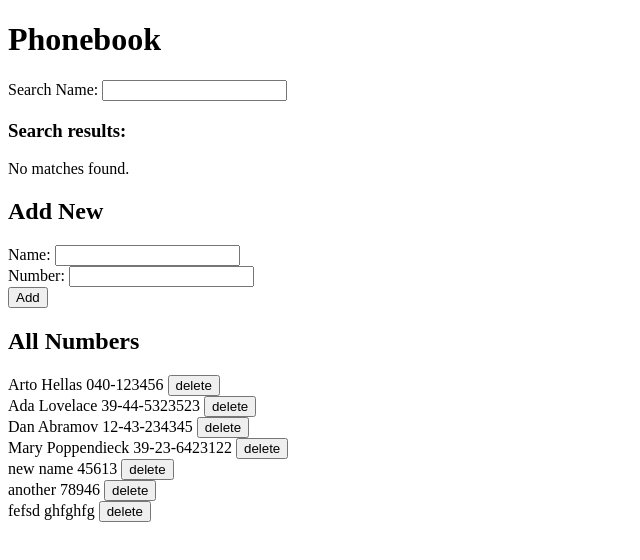
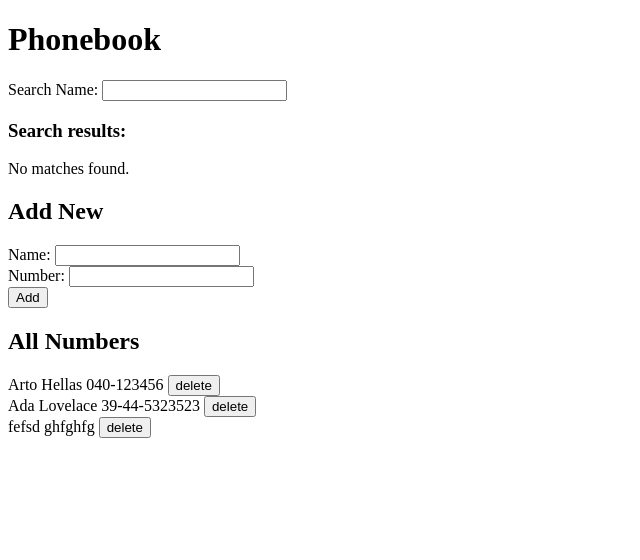
Before and after one commit to Rehnyk/Full-Stack-Open, a React (Vite) app in the folder part2/2-phonebook/: page / in a window 1280 px wide. Shown: the top 560 px of the page, without its empty margins (0-640 px from the left). Built offline with nearby package versions, Linux system fonts and the light colour scheme; data requests are answered from the project's data file.

Commit message:
delete person

```diff
--- a/part2/2-phonebook/db.json
+++ b/part2/2-phonebook/db.json
@@ -11,26 +11,6 @@
       "id": 2
     },
     {
-      "name": "Dan Abramov",
-      "number": "12-43-234345",
-      "id": 3
-    },
-    {
-      "name": "Mary Poppendieck",
-      "number": "39-23-6423122",
-      "id": 4
-    },
-    {
-      "name": "new name",
-      "number": "45613",
-      "id": 5
-    },
-    {
-      "name": "another",
-      "number": "78946",
-      "id": 6
-    },
-    {
       "name": "fefsd",
       "number": "ghfghfg",
       "id": 7
--- a/part2/2-phonebook/src/App.jsx
+++ b/part2/2-phonebook/src/App.jsx
@@ -75,8 +75,18 @@ const App = () => {
         );
     };
 
-    const deletePerson = () => {
+    const deletePerson = (name) => {
+        const findPerson = persons.find(person => person.name === name);
 
+
+        personService
+            .deletePerson(findPerson.id)
+            .then(() =>    {
+                setPersons(persons.filter(person => person.id !== findPerson.id));
+            })
+            .catch(error => {
+                alert('Failed to delete the person. The person might have been deleted from the server.');
+            });
     };
 
     return (
@@ -86,14 +96,14 @@ const App = () => {
             <Filter searchName={searchName} handleSearchChange={handleSearchChange}/>
 
             <h3>Search results:</h3>
-            <SearchResult searches={searches} />
+            <SearchResult searches={searches} onClick={(id) => deletePerson(id)}/>
 
             <h2>Add New</h2>
             <PersonForm onClick={addPerson} name={newName} number={newNumber} handleNameChange={handleNameChange}
                         handleNumberChange={handleNumberChange}/>
 
             <h2>All Numbers</h2>
-            <Persons persons={persons} />
+            <Persons persons={persons} onClick={(name) => deletePerson(name)}/>
         </div>
     );
 };
```
